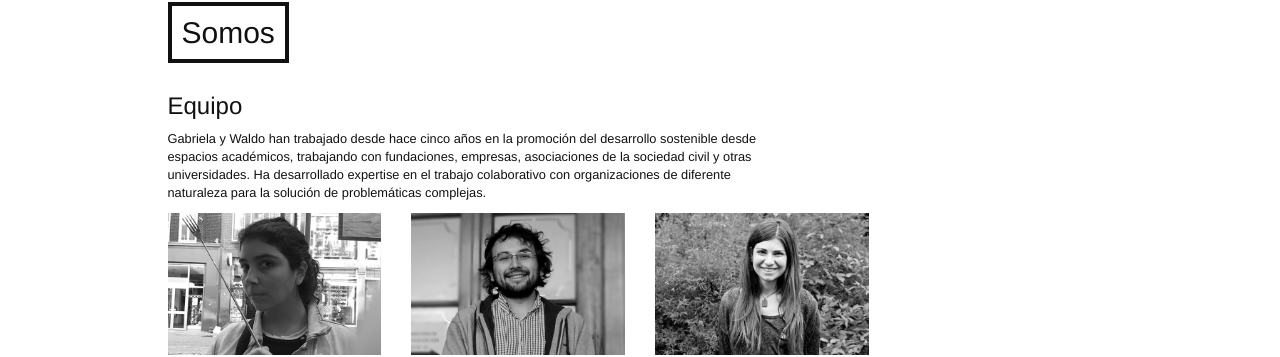
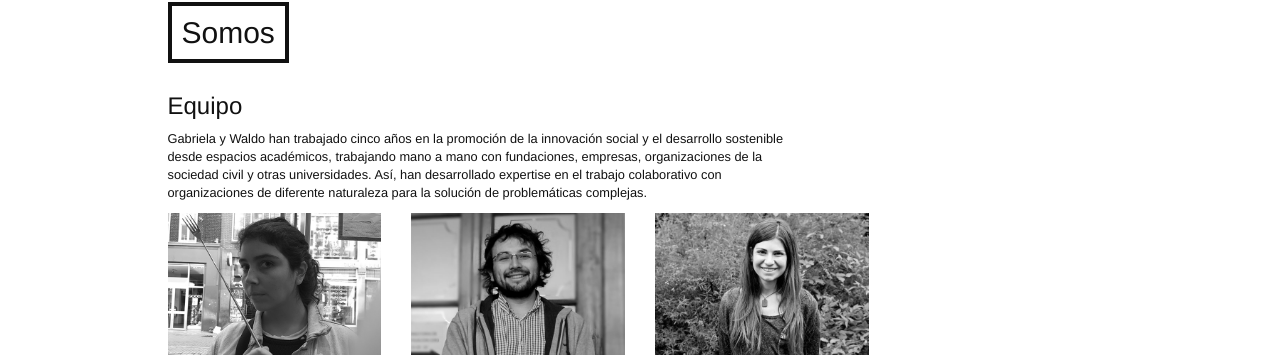
Before and after one commit to 2811Chile/2811Chile.github.io, a Jekyll site: the page built from somos.md, in a window 1280 px wide. Shown: the part 1144-1501 px from the top of the page. Built offline with Jekyll 4.4.1, drawn with Linux system fonts in a browser that asks for light colours; nearby versions of some CDN libraries; some web fonts are replaced.

Commit message:
Updated Somos

```diff
--- a/somos.md
+++ b/somos.md
@@ -39,7 +39,7 @@ layout: default
           <h2 class="title">Somos</h2>
           <h3>Equipo</h3>
           <p>
-            Gabriela y Waldo han trabajado desde hace cinco años en la promoción del desarrollo sostenible desde espacios académicos, trabajando con fundaciones, empresas, asociaciones de la sociedad civil y otras universidades. Ha desarrollado expertise en el trabajo colaborativo con organizaciones de diferente naturaleza para la solución de problemáticas complejas.
+            Gabriela y Waldo han trabajado cinco años en la promoción de la innovación social y el desarrollo sostenible desde espacios académicos, trabajando mano a mano con fundaciones, empresas, organizaciones de la sociedad civil y otras universidades. Así, han desarrollado expertise en el trabajo colaborativo con organizaciones de diferente naturaleza para la solución de problemáticas complejas.
           </p>
         </div>
       </div>
```
